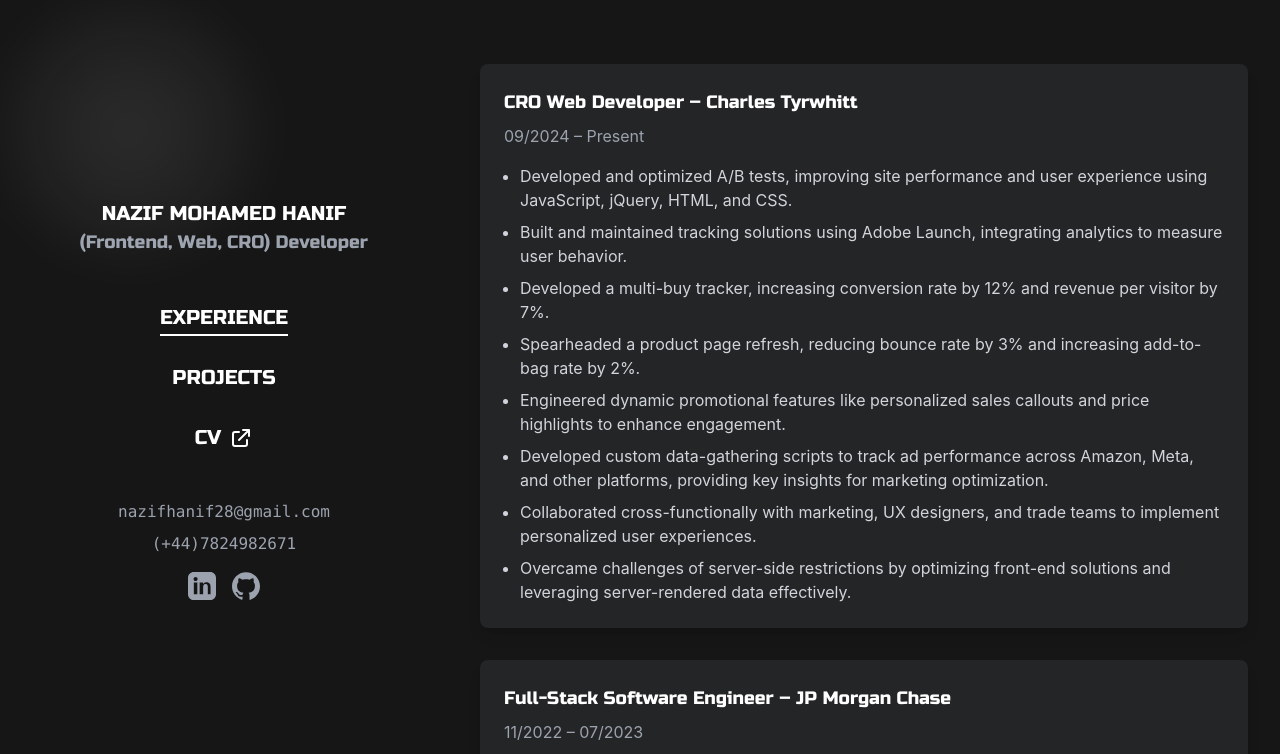
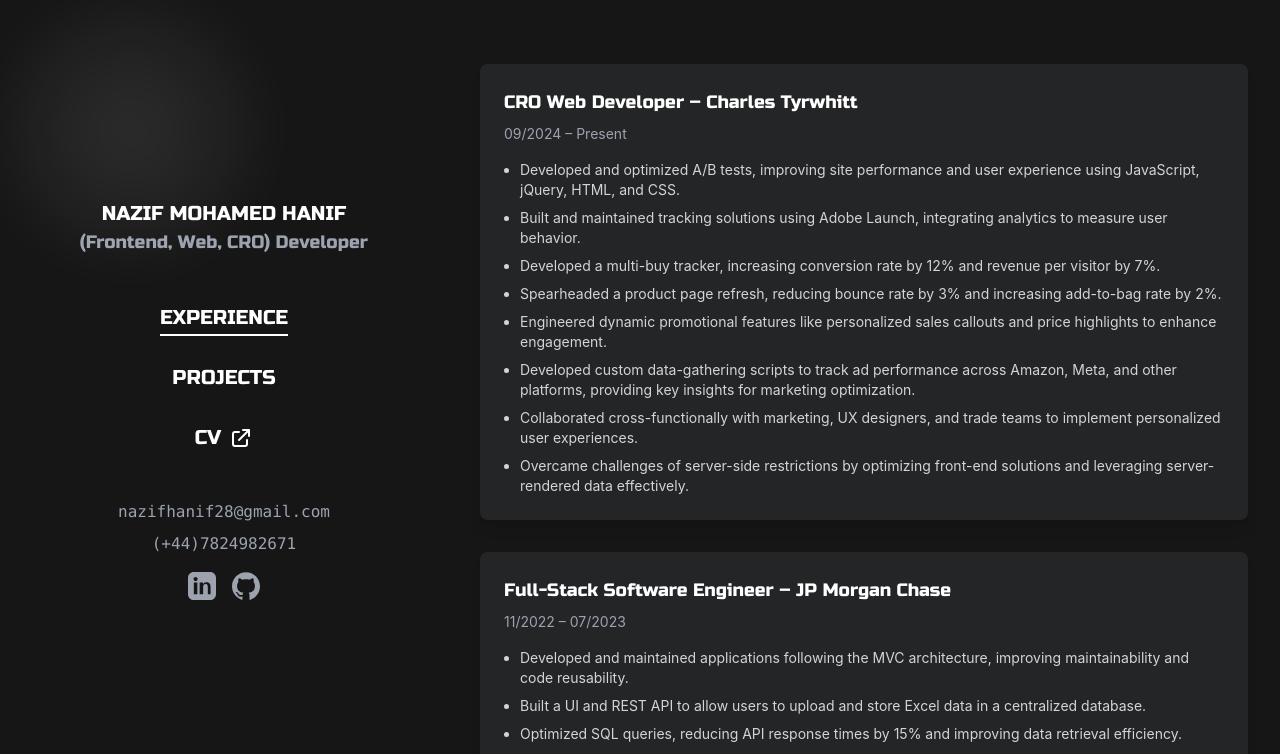
Before and after one commit to Nazifhanif1/Portfolio-Website, a React (Create React App) app: page / in a window 1280 px wide. Shown: the top 754 px of the page. Built offline with nearby package versions, Linux system fonts and the light colour scheme.

Commit message:
Reduced font sizes

```diff
--- a/src/components/ContentPanel.tsx
+++ b/src/components/ContentPanel.tsx
@@ -10,7 +10,7 @@
     <div className="w-full md:ml-[35%] md:w-[65%] min-h-screen p-4 md:p-8 overflow-y-auto">
       <div
         id="experience"
-        className={`flex flex-col gap-8 text-sm md:text-base md:pt-8 transition-opacity duration-300 ${activeSection === 'experience' ? 'opacity-100' : 'opacity-0 hidden'}`}
+        className={`flex flex-col gap-8 text-sm md:pt-8 transition-opacity duration-300 ${activeSection === 'experience' ? 'opacity-100' : 'opacity-0 hidden'}`}
       >
         {[
           {
@@ -78,12 +78,12 @@
             href="https://github.com/Nazifhanif1/Form-Builder"
             target="_blank"
             rel="noopener noreferrer"
-            className="text-blue-400 underline hover:text-blue-300 mb-2 inline-block text-sm md:text-base"
+            className="text-blue-400 underline hover:text-blue-300 mb-2 inline-block text-sm"
           >
             View on GitHub
           </a>
-          <p className="text-gray-300 mb-2 text-sm md:text-base">Form Builder is a drag-and-drop web application that allows users to visually create custom forms. Users can select from a variety of form elements (such as headings, text fields, email, address, dropdowns, checkboxes, and more) and arrange them on a canvas. The form layout can be reordered via drag-and-drop.</p>
-          <ul className="list-disc text-gray-300 space-y-2 ml-4 text-sm md:text-base">
+          <p className="text-gray-300 mb-2 text-sm">Form Builder is a drag-and-drop web application that allows users to visually create custom forms. Users can select from a variety of form elements (such as headings, text fields, email, address, dropdowns, checkboxes, and more) and arrange them on a canvas. The form layout can be reordered via drag-and-drop.</p>
+          <ul className="list-disc text-gray-300 space-y-2 ml-4 text-sm">
             <li>Bootstrapped with Create React App for a modern React/TypeScript setup.</li>
             <li>Tailwind CSS is used for styling, enabling utility-first, responsive design.</li>
             <li>Drag-and-drop functionality is powered by Atlaskit’s pragmatic-drag-and-drop library.</li>
```
